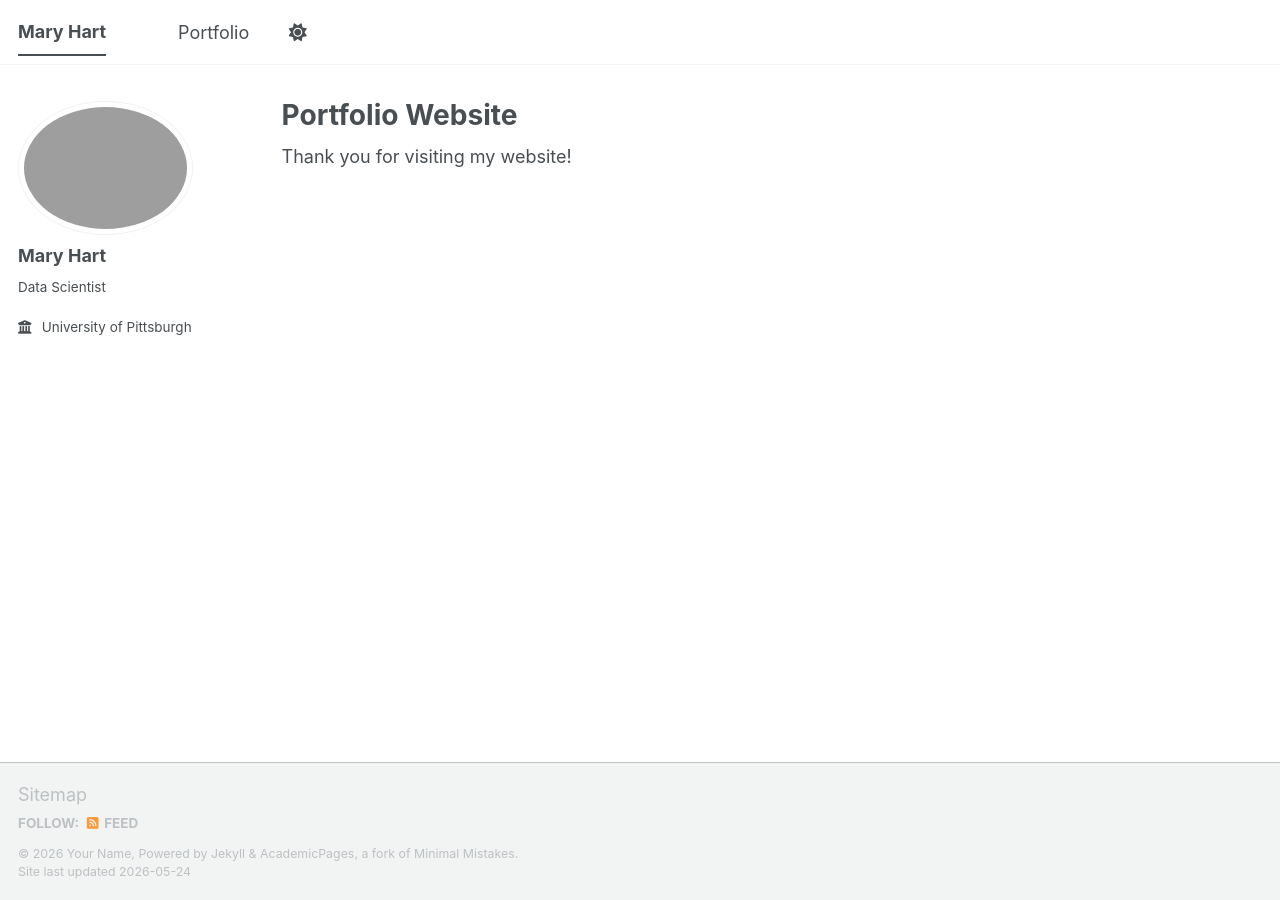
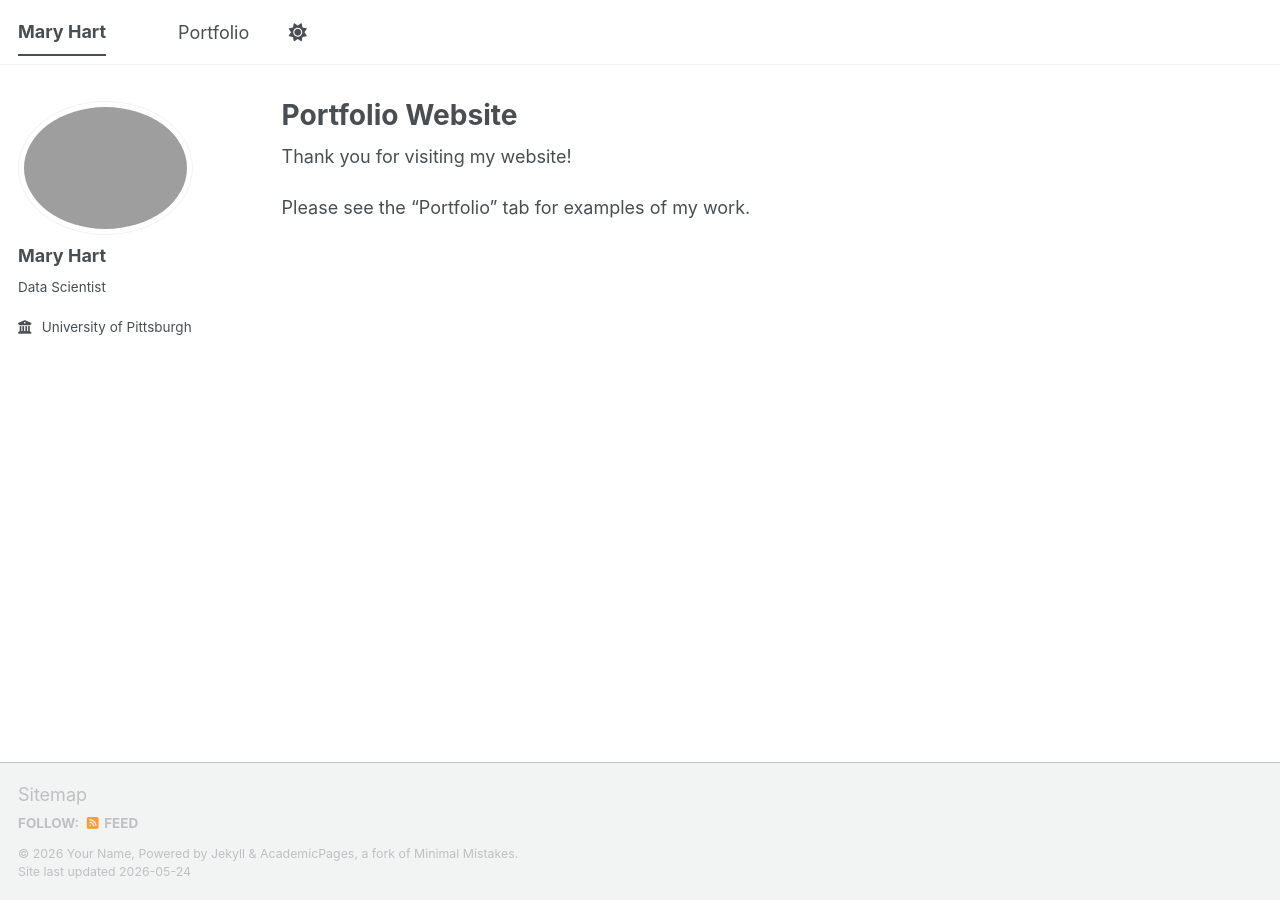
Before and after one commit to maryh-1/maryh-1.github.io, a Jekyll site: the page built from _pages/about.md, in a window 1280 px wide. Built offline with Jekyll 4.4.1, drawn with Linux system fonts in a browser that asks for light colours; a script bundle is joined from its source files by our own code; library files that are not in the unit come from our copies.

Commit message:
Update about.md

```diff
--- a/_pages/about.md
+++ b/_pages/about.md
@@ -8,3 +8,5 @@ redirect_from:
 ---
 
 Thank you for visiting my website!
+
+Please see the "Portfolio" tab for examples of my work.
```
